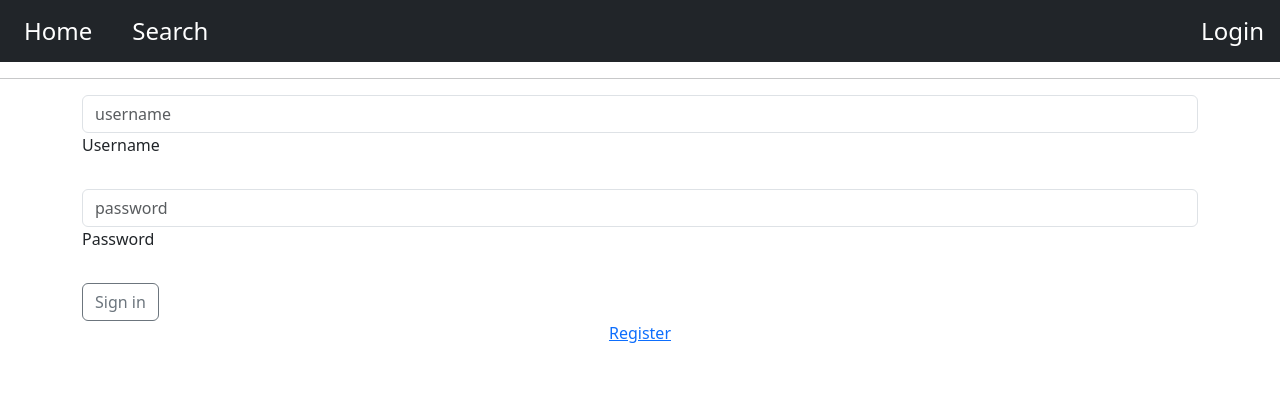
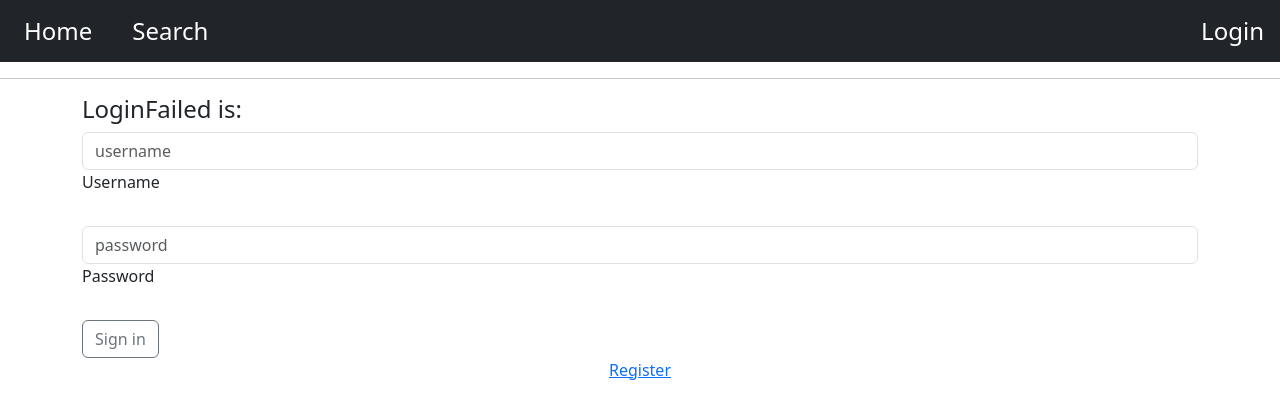
Before and after one commit to pdmice/flexpath-final-project, a React (Vite) app in the folder frontend/: page /login in a window 1280 px wide. Shown: the top 418 px of the page. Built offline with nearby package versions, Linux system fonts and the light colour scheme.

Commit message:
fix login bug

```diff
--- a/frontend/src/components/generic/Login.jsx
+++ b/frontend/src/components/generic/Login.jsx
@@ -10,12 +10,11 @@ export default function Login() {
     setToken,
     userName,
     setUserName,
-    loginFailed,
-    setLoginFailed,
     setAuthedUserName,
   } = useContext(AuthContext);
 
   const [password, setPassword] = useState(null);
+  const [loginFailed, setLoginFailed] = useState(false);
 
   const handleUserName = (e) => {
     setUserName(e.target.value);
@@ -27,6 +26,7 @@ export default function Login() {
 
   const handleSubmit = (e) => {
     e.preventDefault();
+    setLoginFailed(false)
     async function login(username, password) {
       const login = `{"username": "${userName}", "password":"${password}"}`;
       await fetch("http://localhost:5173/auth/login", {
@@ -38,20 +38,28 @@ export default function Login() {
         body: login,
       })
         .then((response) => {
-          if (response.ok) {
+          console.log("In .then response.status is: ", response.status)
+          if (response.status === 200) {
+            console.log("if response.ok is firing, loginfailed is: ", loginFailed)
             setAuthedUserName(userName);
+            setLoginFailed(false)
             return response.json();
+
+          }else{
+            setLoginFailed(true)
+            throw new Error('Login Failed');
           }
         })
         .then((json) => {
+          console.log("In second then loginFailed is: ", loginFailed)
           setToken(json);
           setIsLoggedIn(true);
-          setLoginFailed(false);
           navigate("/MySings");
         })
         .catch((error) => {
           console.error("Login error: ", error);
-          setLoginFailed(true);
+          setLoginFailed(true)
+;
         });
     }
     login(userName, password);
@@ -64,12 +72,13 @@ export default function Login() {
       localStorage.removeItem("token");
     }
   }, [token]);
-
+console.log("Before return loginFailed is: ", loginFailed)
   return (
     <div className="container-sm">
       <form onSubmit={(e) => handleSubmit(e)}>
         <div data-mdb-input-init className="form-outline mb-4">
-          <h4 style={{ display: loginFailed ? "block" : "none", color: "red" }}>
+          <h4>LoginFailed is: {loginFailed}</h4>
+          <h4 style={{ display: loginFailed === true ? "block" : "none", color: "red" }}>
             Login failed.
           </h4>
           <input
--- a/frontend/src/components/userPages/CreateSing.jsx
+++ b/frontend/src/components/userPages/CreateSing.jsx
@@ -21,6 +21,7 @@ export default function CreateSing() {
 
   console.log("In createsing uuid is: ", uuid);
   console.log("in createsing books is:", books);
+  console.log("In createSing token is: ", token)
 
   /* console.error("In UpdateSing data is: ", data); */
 
@@ -36,6 +37,8 @@ export default function CreateSing() {
     if (isLoggedIn) {
       async function postData(data) {
         const post = `${JSON.stringify(data)}`;
+        console.log("In handleSubmit post is: ", post)
+        console.log("In handleSubmit token is: ", token)
         await fetch(`http://localhost:8080/api/sings/create`, {
           method: "post",
           mode: "cors",
```
